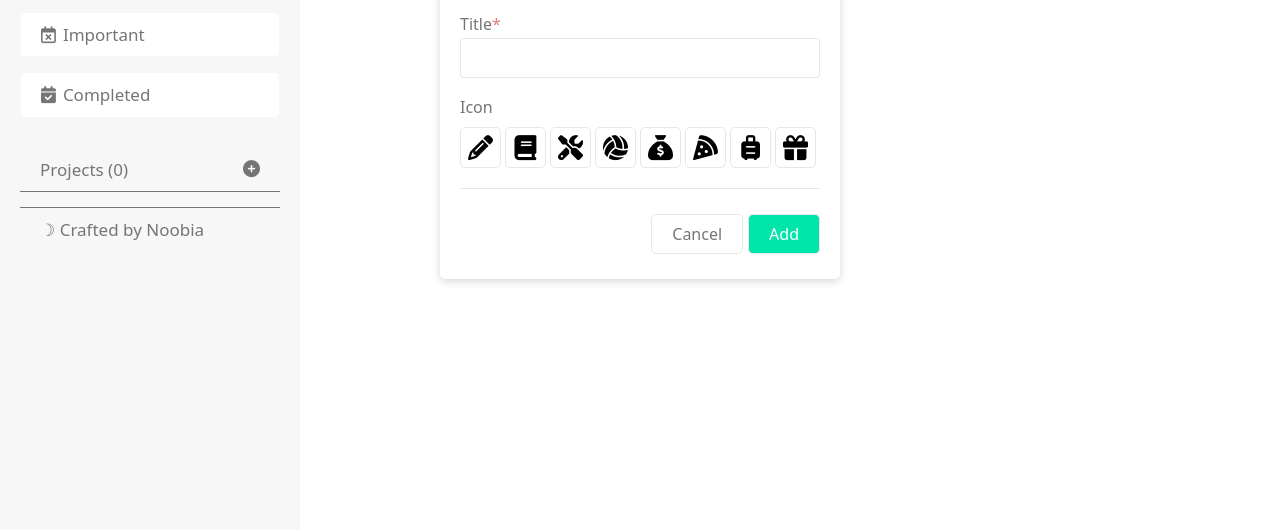
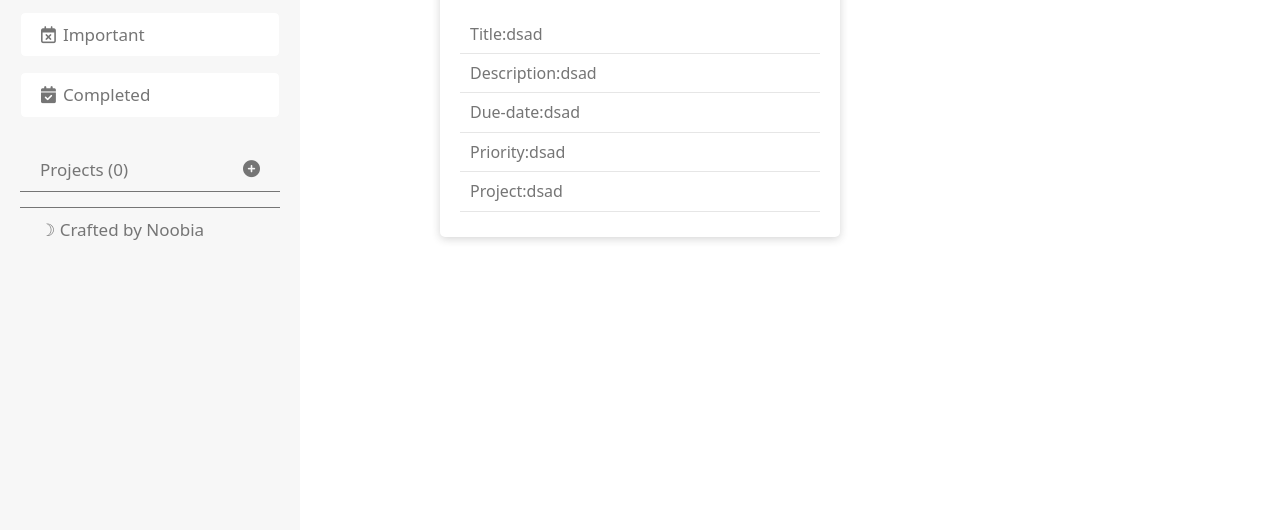
Before and after one commit to KhoaBK96/Todo-List, a website built with webpack: page src/index.html in a window 1280 px wide. Shown: the part 270-800 px from the top of the page. Built offline with nearby package versions, Linux system fonts and the light colour scheme.

Commit message:
layout modal

```diff
--- a/src/index.html
+++ b/src/index.html
@@ -64,69 +64,118 @@
                 </div>
             </div>
         </main>
-        <div id="modal">
+        <div id="modal" >
             <div class="modal-card">
                 <div class="modal-header">
                     <h2>Add Project</h2>
                     <i class="fa-solid fa-circle-xmark close-modal"></i>
                 </div>
                 <div class="modal-content">
-                    <form id="form" name="form" method="POST" class>
+                    <p class="project-deletion-text hide">
+                        Are you sure?
+                        <br>
+                        <br>
+                        Project
+                        <span class="project-deletion-title">dasds</span>
+                         will be gone forever!
+                    </p>
+                    <div class="info-div">
+                        <div class="task-title-div">
+                            <p class="info-title">Title:</p>
+                            <p class="info-task-title">dsad</p>
+                        </div>
+                        <div class="task-description-div">
+                            <p class="info-description">Description:</p>
+                            <p class="info-task-description">dsad</p>
+                        </div>
+                        <div class="task-due-date-div">
+                            <p class="info-due-date">Due-date:</p>
+                            <p class="info-task-due-date">dsad</p>
+                        </div>
+                        <div class="task-priority-div">
+                            <p class="info-priority">Priority:</p>
+                            <p class="info-task-priority">dsad</p>
+                        </div>
+                        <div class="task-project-div">
+                            <p class="info-project">Project:</p>
+                            <p class="info-task-project">dsad</p>
+                        </div>
+                    </div>
+                    <form id="form" name="form" method="POST" class="hide">
                         <div id="modal-title-div">
                             <label id="modal-content-label" for="modal-title">Title<span class="little-star">*</span></label>
                             <input type="text" name="modal-title" id="modal-title">
                         </div>
-                        <div class="radio-form">
+                        <div class="radio-form hide">
                             <p>Icon</p>
                             <div class="projects-icon">
                                 <label for="radio-before">
                                     <span class="radio-input">
                                         <input type="radio" id="pencil" class="Icon" name="projectFormIcon" value="pencil">
-                                        <span class="radio-control"><i class="fa-solid fa-pencil"></i></span>
+                                        <span class="radio-control" id="pencil"><i class="fa-solid fa-pencil"></i></span>
                                     </span>
                                 </label>
                                 <label for="radio-before">
                                     <span class="radio-input">
                                         <input type="radio" id="book" class="Icon" name="projectFormIcon" value="book">
-                                        <span class="radio-control"><i class="fa-solid fa-book"></i></span>
+                                        <span class="radio-control" id="book"><i class="fa-solid fa-book"></i></span>
                                     </span>
                                 </label>
                                 <label for="radio-before">
                                     <span class="radio-input">
                                         <input type="radio" id="tools" class="Icon" name="projectFormIcon" value="tools">
-                                        <span class="radio-control"><i class="fa-solid fa-screwdriver-wrench"></i></span>
+                                        <span class="radio-control" id="tools"><i class="fa-solid fa-screwdriver-wrench"></i></span>
                                     </span>
                                 </label>
                                 <label for="radio-before">
                                     <span class="radio-input">
                                         <input type="radio" id="ball" class="Icon" name="projectFormIcon" value="ball">
-                                        <span class="radio-control"><i class="fa-solid fa-volleyball"></i></span>
+                                        <span class="radio-control" id="ball"><i class="fa-solid fa-volleyball"></i></span>
                                     </span>
                                 </label>
                                 <label for="radio-before">
                                     <span class="radio-input">
                                         <input type="radio" id="sack" class="Icon" name="projectFormIcon" value="sack">
-                                        <span class="radio-control"><i class="fa-solid fa-sack-dollar"></i></span>
+                                        <span class="radio-control" id="sack"><i class="fa-solid fa-sack-dollar"></i></span>
                                     </span>
                                 </label>
                                 <label for="radio-before">
                                     <span class="radio-input">
                                         <input type="radio" id="pizza" class="Icon" name="projectFormIcon" value="pizza">
-                                        <span class="radio-control"><i class="fa-solid fa-pizza-slice"></i></span>
+                                        <span class="radio-control" id="pizza"><i class="fa-solid fa-pizza-slice"></i></span>
                                     </span>
                                 </label>
                                 <label for="radio-before">
                                     <span class="radio-input">
                                         <input type="radio" id="suitcase" class="Icon" name="projectFormIcon" value="suitcase">
-                                        <span class="radio-control"><i class="fa-solid fa-suitcase-rolling"></i></span>
+                                        <span class="radio-control" id="suitcase"><i class="fa-solid fa-suitcase-rolling"></i></span>
                                     </span>
                                 </label>
                                 <label for="radio-before">
                                     <span class="radio-input">
                                         <input type="radio" id="gift" class="Icon" name="projectFormIcon" value="gift">
-                                        <span class="radio-control"><i class="fa-solid fa-gift"></i></span>
+                                        <span class="radio-control" id="gift"><i class="fa-solid fa-gift"></i></span>
                                     </span>
                                 </label>
+                            </div>
+                        </div>
+                        <div class="modal-task-div">
+                            <div class="task-description-area">
+                                <label for="task-description">Description</label>
+                                <textarea class="task-description" rows="3" cols="36"></textarea>
+                            </div>
+                            <div class="task-due-date-area">
+                                <label for="task-due-date">Due Date</label>
+                                <input type="date" name="task-due-date" id="task-due-date">
+                            </div>
+                            <div>
+                                <label for="priority">Priority</label>
+                                <select name="priority"  class="task-priority">
+                                    <option value disabled selected>How important is this task?</option>
+                                    <option value="low">Not important at all..</option>
+                                    <option value="medium">A bit important</option>
+                                    <option value="high">Super important</option>
+                                </select>
                             </div>
                         </div>
                         <div class="modal-buttons">
@@ -135,7 +184,6 @@
                         </div>
                     </form>
                 </div>
-
             </div>
         </div>
     </div>
--- a/src/style.css
+++ b/src/style.css
@@ -17,6 +17,10 @@
     padding: 0;
     box-sizing: border-box;
 }
+
+ body{
+    color: var(--dark-grey);
+ }
 
 .content {
     height: 100vh;
@@ -183,7 +187,7 @@ footer{
     color: var(--dark-grey);
 }
 
-#modal-title{
+form input, .task-description, .task-priority{
     width: 100%;
     margin: 5px 0 20px 0;
     padding: 10px;
@@ -252,3 +256,19 @@ footer{
     background: var(--light-aqua);
     color: var(--white);
 }
+
+/* info */
+.info-div div{
+    display: flex;
+    padding:10px;
+    border-bottom: 1px solid var(--grey);
+}
+
+.info-div div p {
+    width: ;
+}
+
+/* hide */
+.hide{
+    display: none;
+}
```
